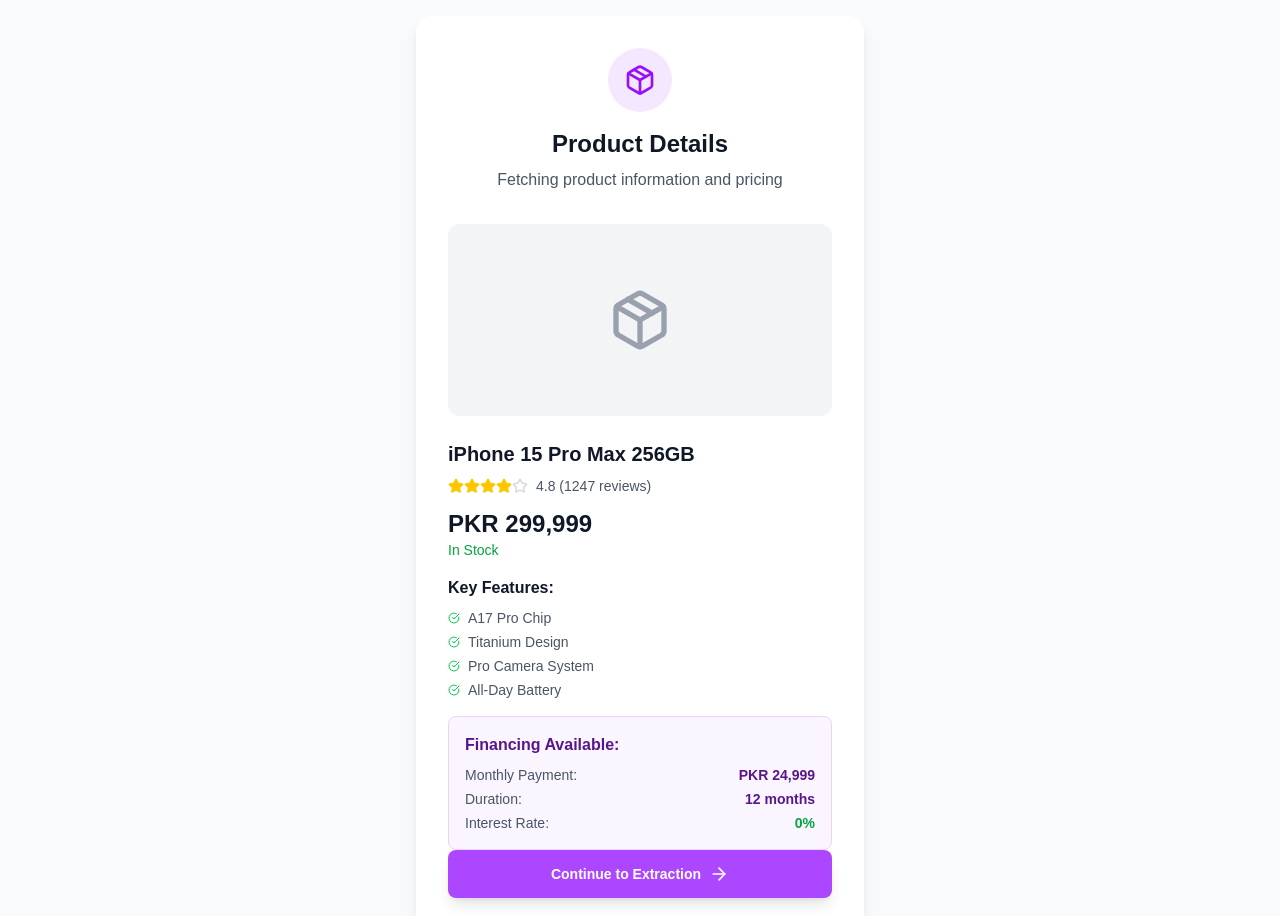
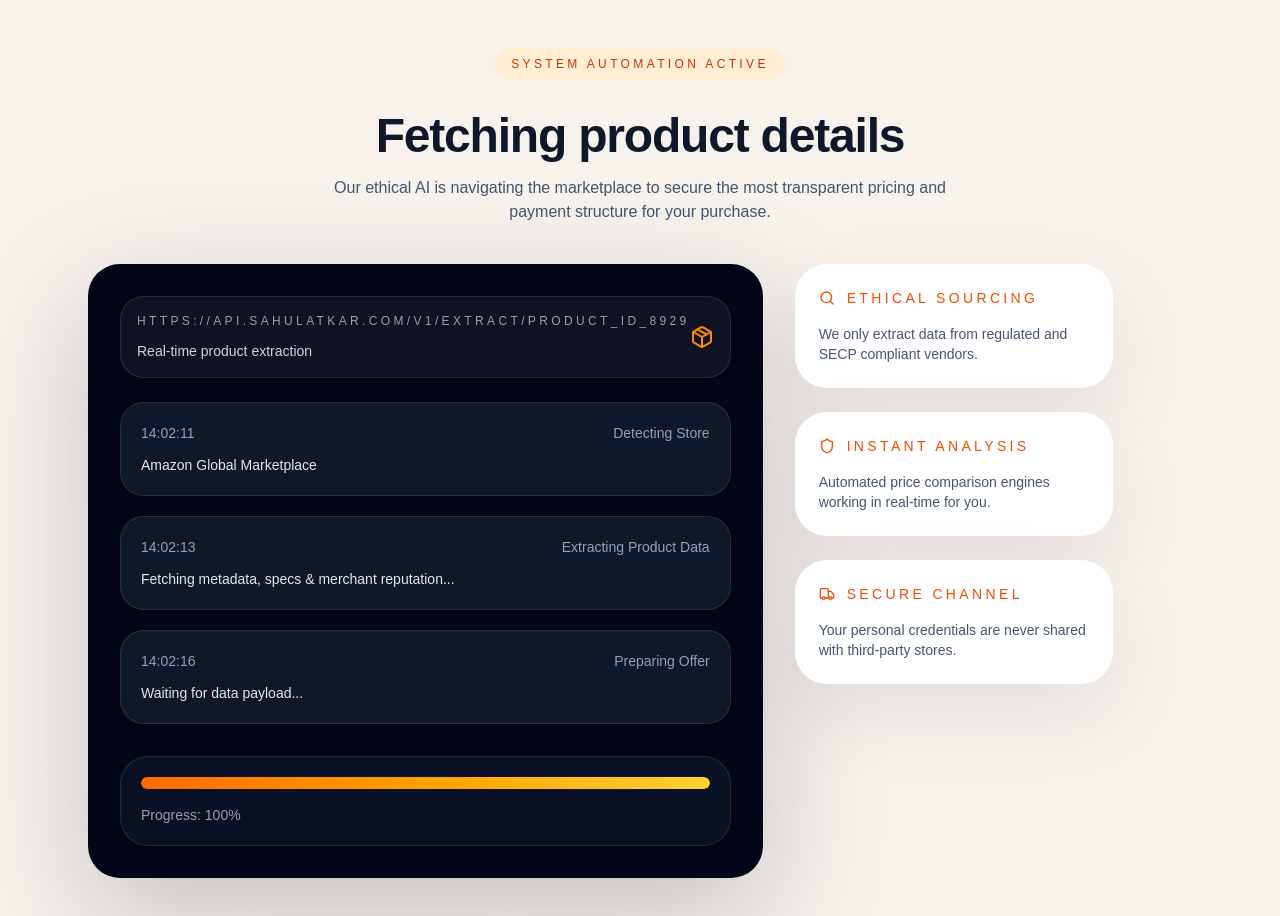
Before and after one commit to SahulatKar/Sahulatkar_Frontend, a Next.js app in the folder saulatkar-frontend/: page /financing/product-details in a window 1280 px wide. Shown: the top 916 px of the page. Built offline with nearby package versions, Linux system fonts and the light colour scheme.

Commit message:
Update product details page with navigation between credit activation and extraction

```diff
--- a/saulatkar-frontend/src/app/financing/product-details/page.tsx
+++ b/saulatkar-frontend/src/app/financing/product-details/page.tsx
@@ -2,231 +2,146 @@
 
 import { motion } from "framer-motion"
 import { useState, useEffect } from "react"
-import { CheckCircle, Package, Search, ArrowRight, Star, Shield, Truck } from "lucide-react"
+import { CheckCircle, Package, Search, ArrowRight, Shield, Truck } from "lucide-react"
 import { Button } from "@/components/ui/button"
 import { useRouter } from "next/navigation"
 
 export default function ProductDetails() {
-  const [isFetching, setIsFetching] = useState(false)
   const [fetchProgress, setFetchProgress] = useState(0)
-  const [productData, setProductData] = useState<any>(null)
   const [fetchComplete, setFetchComplete] = useState(false)
   const router = useRouter()
 
   useEffect(() => {
-    // Start fetching product details
-    setIsFetching(true)
-
-    const interval = setInterval(() => {
-      setFetchProgress(prev => {
+    const interval = window.setInterval(() => {
+      setFetchProgress((prev) => {
         if (prev >= 100) {
-          clearInterval(interval)
-          setIsFetching(false)
+          window.clearInterval(interval)
           setFetchComplete(true)
-          // Mock product data
-          setProductData({
-            name: "iPhone 15 Pro Max 256GB",
-            price: 299999,
-            rating: 4.8,
-            reviews: 1247,
-            availability: "In Stock",
-            features: ["A17 Pro Chip", "Titanium Design", "Pro Camera System", "All-Day Battery"],
-            financing: {
-              monthlyPayment: 24999,
-              duration: "12 months",
-              interestRate: "0%"
-            }
-          })
           return 100
         }
         return prev + 10
       })
-    }, 200)
+    }, 250)
 
-    return () => clearInterval(interval)
+    return () => window.clearInterval(interval)
   }, [])
 
   const handleContinue = () => {
     router.push('/financing/product-extracted')
   }
 
+  const handleBack = () => {
+    router.push('/financing/credit-line-activated')
+  }
+
   return (
-    <div className="min-h-screen bg-gray-50 flex items-center justify-center p-4">
-      <motion.div
-        initial={{ opacity: 0, y: 20 }}
-        animate={{ opacity: 1, y: 0 }}
-        transition={{ duration: 0.6 }}
-        className="w-full max-w-md bg-white rounded-2xl shadow-lg p-8"
-      >
-        {/* Header */}
-        <motion.div
-          initial={{ opacity: 0 }}
-          animate={{ opacity: 1 }}
-          transition={{ duration: 0.6, delay: 0.2 }}
-          className="text-center mb-8"
-        >
-          <div className="w-16 h-16 bg-purple-100 rounded-full flex items-center justify-center mx-auto mb-4">
-            <Package className="w-8 h-8 text-purple-600" />
-          </div>
-          <h1 className="text-2xl font-bold text-gray-900 mb-2">Product Details</h1>
-          <p className="text-gray-600">
-            Fetching product information and pricing
+    <div className="min-h-screen bg-[#f8f2ed] text-slate-900">
+      <div className="relative mx-auto max-w-6xl px-6 py-12">
+        <div className="mb-10 text-center">
+          <span className="inline-flex items-center rounded-full bg-orange-100 px-4 py-2 text-xs uppercase tracking-[0.28em] text-orange-700">
+            SYSTEM AUTOMATION ACTIVE
+          </span>
+          <h1 className="mt-8 text-5xl font-semibold tracking-tight">Fetching product details</h1>
+          <p className="mx-auto mt-4 max-w-2xl text-base text-slate-600">
+            Our ethical AI is navigating the marketplace to secure the most transparent pricing and payment structure for your purchase.
           </p>
-        </motion.div>
-
-        {/* Fetching Progress */}
-        {isFetching && (
-          <motion.div
-            initial={{ opacity: 0 }}
-            animate={{ opacity: 1 }}
-            className="mb-8"
-          >
-            <div className="flex items-center justify-center space-x-2 mb-4">
-              <Search className="w-5 h-5 text-purple-600 animate-pulse" />
-              <span className="text-gray-600">Fetching product details...</span>
-            </div>
-            <div className="w-full bg-gray-200 rounded-full h-2">
-              <motion.div
-                className="bg-purple-500 h-2 rounded-full"
-                animate={{ width: `${fetchProgress}%` }}
-                transition={{ duration: 0.2 }}
-              />
-            </div>
-            <p className="text-center text-gray-500 text-sm mt-2">
-              {fetchProgress}% Complete
-            </p>
-          </motion.div>
-        )}
-
-        {/* Product Information */}
-        {fetchComplete && productData && (
-          <motion.div
-            initial={{ opacity: 0, y: 20 }}
-            animate={{ opacity: 1, y: 0 }}
-            transition={{ duration: 0.6, delay: 0.8 }}
-            className="space-y-6"
-          >
-            {/* Product Image */}
-            <div className="w-full h-48 bg-gray-100 rounded-xl flex items-center justify-center">
-              <Package className="w-16 h-16 text-gray-400" />
         </div>
 
-            {/* Product Details */}
+        <div className="grid gap-8 lg:grid-cols-[1.2fr_0.8fr]">
+          <div className="rounded-[32px] bg-slate-950 p-8 text-slate-100 shadow-[0_40px_120px_rgba(15,23,42,0.22)]">
+            <div className="mb-6 flex items-center justify-between rounded-3xl border border-white/10 bg-white/5 p-4">
               <div>
-              <h3 className="text-xl font-bold text-gray-900 mb-2">
-                {productData.name}
-              </h3>
-
-              {/* Rating */}
-              <div className="flex items-center space-x-2 mb-3">
-                <div className="flex items-center">
-                  {[...Array(5)].map((_, i) => (
-                    <Star
-                      key={i}
-                      className={`w-4 h-4 ${
-                        i < Math.floor(productData.rating)
-                          ? "text-yellow-400 fill-current"
-                          : "text-gray-300"
-                      }`}
-                    />
-                  ))}
+                <p className="text-xs uppercase tracking-[0.28em] text-slate-400">https://api.sahulatkar.com/v1/extract/product_id_8929</p>
+                <p className="mt-3 text-sm text-slate-300">Real-time product extraction</p>
               </div>
-                <span className="text-sm text-gray-600">
-                  {productData.rating} ({productData.reviews} reviews)
-                </span>
+              <Package className="h-6 w-6 text-orange-400" />
             </div>
 
-              {/* Price */}
-              <div className="mb-4">
-                <div className="text-2xl font-bold text-gray-900">
-                  PKR {productData.price.toLocaleString()}
+            <div className="space-y-5">
+              <div className="rounded-3xl border border-white/10 bg-slate-900 p-5">
+                <div className="flex items-center justify-between text-sm text-slate-400">
+                  <span>14:02:11</span>
+                  <span>Detecting Store</span>
                 </div>
-                <div className="text-sm text-green-600">
-                  {productData.availability}
+                <p className="mt-3 text-sm text-slate-200">Amazon Global Marketplace</p>
+              </div>
+              <div className="rounded-3xl border border-white/10 bg-slate-900 p-5">
+                <div className="flex items-center justify-between text-sm text-slate-400">
+                  <span>14:02:13</span>
+                  <span>Extracting Product Data</span>
+                </div>
+                <p className="mt-3 text-sm text-slate-200">Fetching metadata, specs & merchant reputation...</p>
+              </div>
+              <div className="rounded-3xl border border-white/10 bg-slate-900 p-5">
+                <div className="flex items-center justify-between text-sm text-slate-400">
+                  <span>14:02:16</span>
+                  <span>Preparing Offer</span>
+                </div>
+                <p className="mt-3 text-sm text-slate-200">Waiting for data payload...</p>
               </div>
             </div>
 
-              {/* Features */}
-              <div className="mb-4">
-                <h4 className="font-semibold text-gray-900 mb-2">Key Features:</h4>
-                <ul className="space-y-1">
-                  {productData.features.map((feature: string, index: number) => (
-                    <li key={index} className="flex items-center space-x-2 text-sm text-gray-600">
-                      <CheckCircle className="w-3 h-3 text-green-500" />
-                      <span>{feature}</span>
-                    </li>
-                  ))}
-                </ul>
+            <div className="mt-8 rounded-[28px] border border-white/10 bg-slate-900/70 p-5">
+              <div className="h-3 rounded-full bg-slate-800 overflow-hidden">
+                <div
+                  className="h-full rounded-full bg-gradient-to-r from-orange-500 to-amber-300 transition-all duration-300"
+                  style={{ width: `${fetchProgress}%` }}
+                />
+              </div>
+              <p className="mt-4 text-sm text-slate-400">Progress: {fetchProgress}%</p>
+            </div>
           </div>
 
-              {/* Financing Options */}
-              <div className="p-4 bg-purple-50 rounded-lg border border-purple-200">
-                <h4 className="font-semibold text-purple-900 mb-2">Financing Available:</h4>
-                <div className="space-y-1">
-                  <div className="flex justify-between text-sm">
-                    <span className="text-gray-600">Monthly Payment:</span>
-                    <span className="font-semibold text-purple-900">
-                      PKR {productData.financing.monthlyPayment.toLocaleString()}
-                    </span>
+          <div className="space-y-6">
+            <div className="rounded-[32px] bg-white p-6 shadow-[0_30px_80px_rgba(15,23,42,0.08)]">
+              <div className="flex items-center gap-3 text-sm text-orange-600 uppercase tracking-[0.24em]">
+                <Search className="h-4 w-4" />
+                <span>Ethical Sourcing</span>
               </div>
-                  <div className="flex justify-between text-sm">
-                    <span className="text-gray-600">Duration:</span>
-                    <span className="font-semibold text-purple-900">
-                      {productData.financing.duration}
-                    </span>
+              <p className="mt-4 text-sm text-slate-600">
+                We only extract data from regulated and SECP compliant vendors.
+              </p>
             </div>
-                  <div className="flex justify-between text-sm">
-                    <span className="text-gray-600">Interest Rate:</span>
-                    <span className="font-semibold text-green-600">
-                      {productData.financing.interestRate}
-                    </span>
+            <div className="rounded-[32px] bg-white p-6 shadow-[0_30px_80px_rgba(15,23,42,0.08)]">
+              <div className="flex items-center gap-3 text-sm text-orange-600 uppercase tracking-[0.24em]">
+                <Shield className="h-4 w-4" />
+                <span>Instant Analysis</span>
+              </div>
+              <p className="mt-4 text-sm text-slate-600">
+                Automated price comparison engines working in real-time for you.
+              </p>
+            </div>
+            <div className="rounded-[32px] bg-white p-6 shadow-[0_30px_80px_rgba(15,23,42,0.08)]">
+              <div className="flex items-center gap-3 text-sm text-orange-600 uppercase tracking-[0.24em]">
+                <Truck className="h-4 w-4" />
+                <span>Secure Channel</span>
+              </div>
+              <p className="mt-4 text-sm text-slate-600">
+                Your personal credentials are never shared with third-party stores.
+              </p>
             </div>
           </div>
         </div>
-            </div>
-          </motion.div>
-        )}
 
-        {/* Action Button */}
         {fetchComplete && (
-          <motion.div
-            initial={{ opacity: 0, y: 20 }}
-            animate={{ opacity: 1, y: 0 }}
-            transition={{ duration: 0.6, delay: 1 }}
+          <div className="mt-10 flex flex-col gap-4 sm:flex-row sm:justify-center">
+            <Button
+              onClick={handleBack}
+              variant="outline"
+              className="w-full border-slate-300 bg-white text-slate-900 hover:bg-slate-50 sm:w-auto"
             >
+              Back to Credit Activation
+            </Button>
             <Button
               onClick={handleContinue}
-              className="w-full bg-purple-500 hover:bg-purple-600 text-white py-3 rounded-lg font-semibold transition-colors"
+              className="w-full rounded-full bg-orange-500 px-8 py-4 text-white shadow-lg shadow-orange-300/20 hover:bg-orange-600 sm:w-auto"
             >
-              <div className="flex items-center justify-center">
               Continue to Extraction
-                <ArrowRight className="w-5 h-5 ml-2" />
+              <ArrowRight className="ml-3 inline-block h-5 w-5" />
+            </Button>
           </div>
-            </Button>
-          </motion.div>
         )}
-
-        {/* Trust Indicators */}
-        <motion.div
-          initial={{ opacity: 0 }}
-          animate={{ opacity: 1 }}
-          transition={{ duration: 0.6, delay: 1.2 }}
-          className="mt-6 flex justify-around"
-        >
-          <div className="text-center">
-            <Shield className="w-6 h-6 text-green-600 mx-auto mb-1" />
-            <span className="text-xs text-gray-600">Secure</span>
       </div>
-          <div className="text-center">
-            <Truck className="w-6 h-6 text-blue-600 mx-auto mb-1" />
-            <span className="text-xs text-gray-600">Fast Delivery</span>
-          </div>
-          <div className="text-center">
-            <CheckCircle className="w-6 h-6 text-purple-600 mx-auto mb-1" />
-            <span className="text-xs text-gray-600">Verified</span>
-          </div>
-        </motion.div>
-      </motion.div>
     </div>
   )
 }
```
Lines whose indentation alone changed are shown as unchanged.
